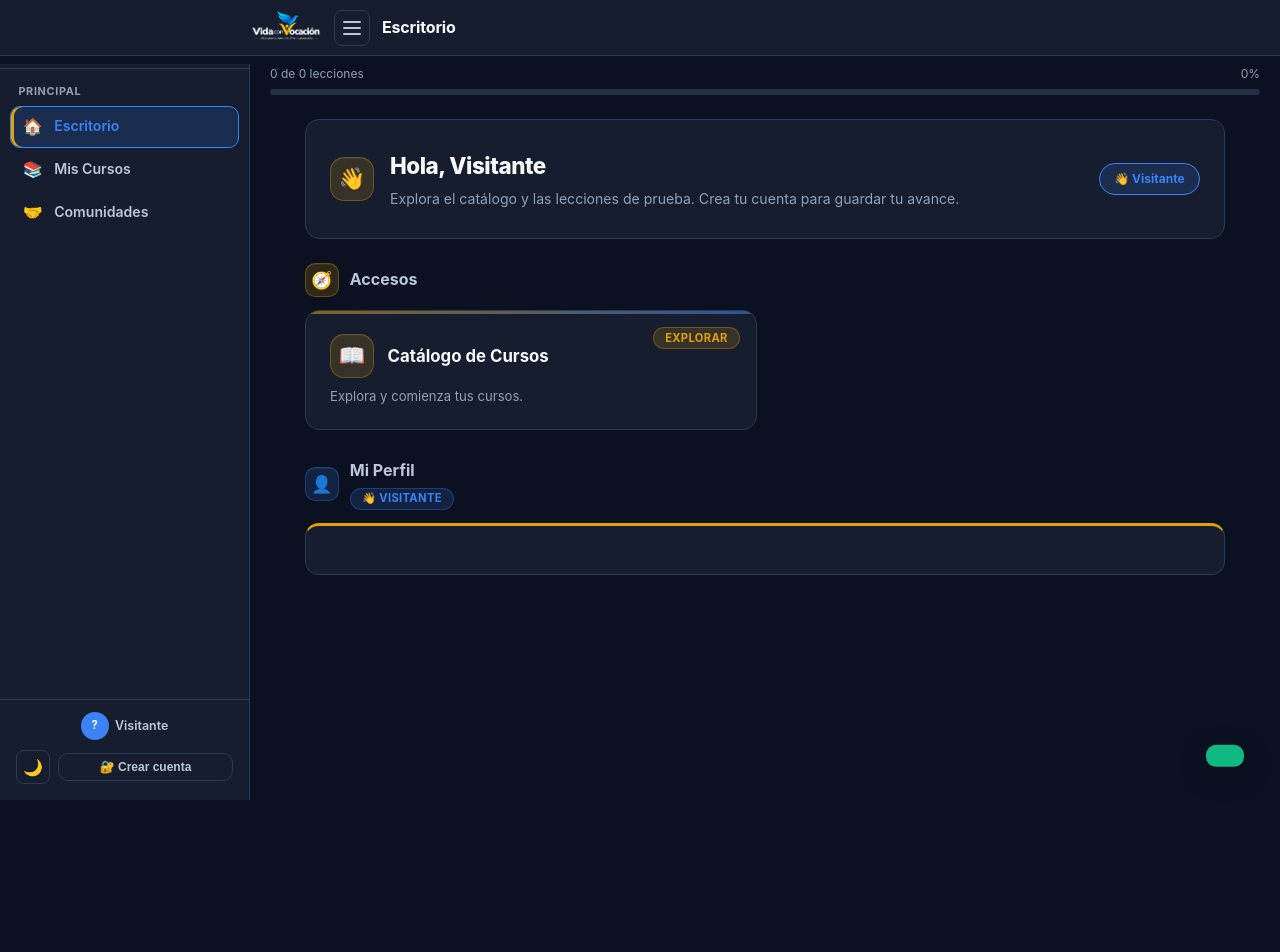
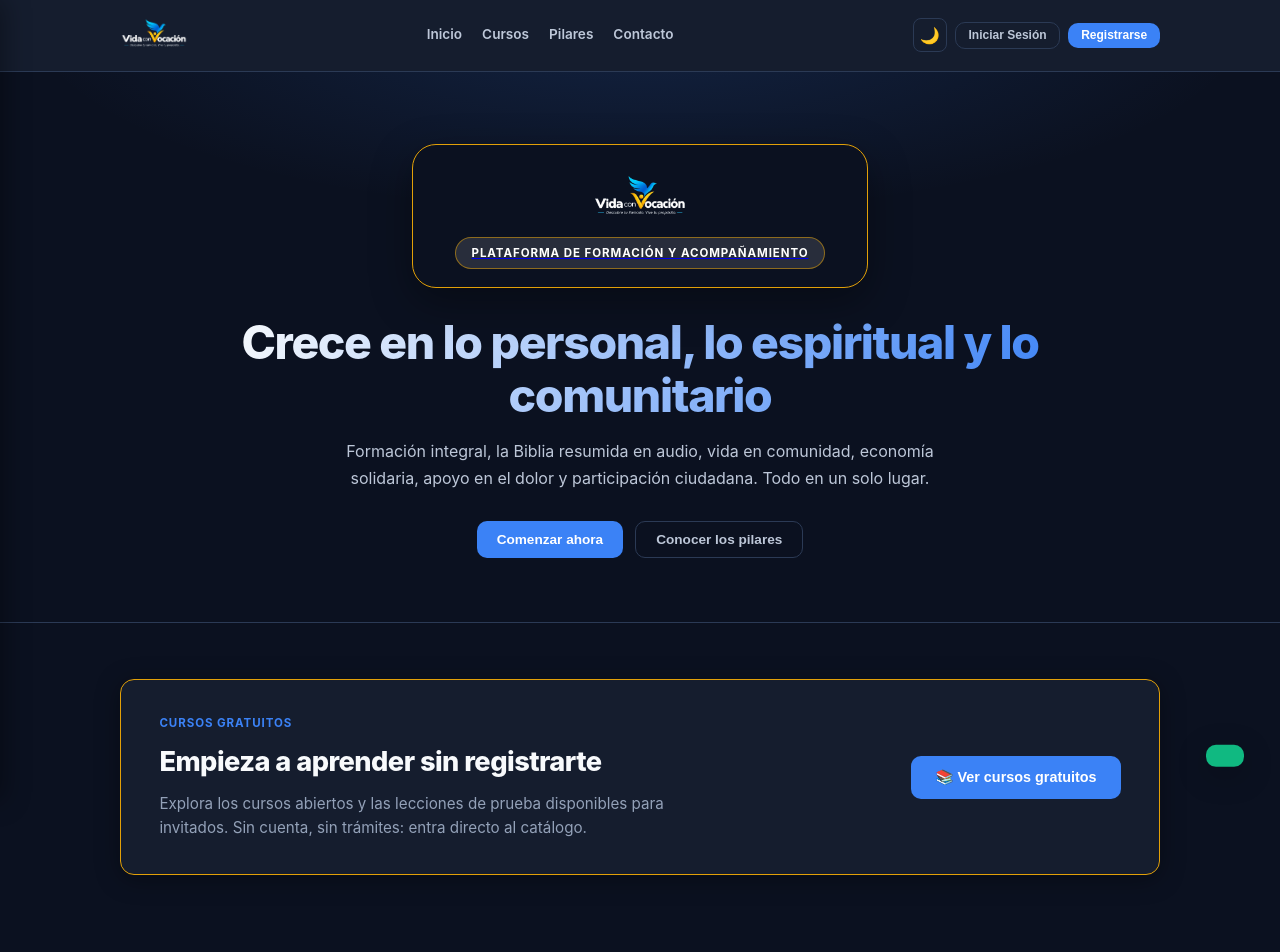
Before and after one commit to convocacion-sudo/VCONV, a plain HTML site: page public/index.html in a window 1280 px wide. Shown: the top 952 px of the page. Before the commit the page ends 800 px from the top, so only its background shows below. Drawn offline with nearby package versions, Linux system fonts and the light colour scheme; no server answers.

Commit message:
feat: acceso directo al catalogo de cursos gratuitos desde la landing
El visitante deja de ser redirigido al Escritorio de invitado: la landing se mantiene visible y el boton/enlaces 'Cursos' abren el catalogo publico en modo estudiante (solo lectura).

```diff
--- a/public/core/app.js
+++ b/public/core/app.js
@@ -169,6 +169,25 @@
     if (authSc) authSc.classList.remove('show');
     var portal = $('portalScreen');
     if (portal) portal.style.display = '';
+  }
+  // Acceso directo de la landing page a los cursos: abre el catálogo público
+  // SIN pasar por el Escritorio de invitado. Los visitantes (modo local de
+  // solo lectura, sin sesión de Firebase) entran en modo estudiante sobre el
+  // catálogo; las cuentas registradas vuelven a su app en la vista de cursos.
+  function showGuestCatalog() {
+    // La sesión de Firebase aún se está resolviendo (arranque pendiente): se
+    // deja la landing en pantalla y se abre el catálogo apenas concluya.
+    if (isAnon && !appStarted) {
+      openCatalogPending = true;
+      return;
+    }
+    showApp();
+    if (isAnon) {
+      mode = 'estudiante';
+      V.mode = mode;
+      localStorage.setItem('vconv_mode', 'estudiante');
+    }
+    setMode(mode);
   }
   function openAuth(tab) {
     if (tab) setAuthTab(tab);
@@ -981,6 +1000,10 @@
   // solo se refresca la UI sin volver a vincular eventos ni inicializar
   // módulos.
   var appStarted = false;
+  // Un visitante tocó "Cursos gratuitos" durante el arranque (aún sin sesión
+  // resuelta en Firebase): al montar la app se abre el catálogo en vez de
+  // quedarse en la landing.
+  var openCatalogPending = false;
   function startApp(rol) {
     userRole = rol;
     V.userRole = rol;
@@ -1000,7 +1023,6 @@
     else if (rol === 'superadmin') mode = 'gestor';
     localStorage.setItem('vconv_mode', mode);
 
-    showApp();
     applyTheme();
     applyFont();
     if (isAnon) setupGuestChip(currentUser); else setupUserChip(currentUser);
@@ -1009,14 +1031,46 @@
     if (localStorage.getItem('vconv_sidebar') === 'collapsed') updateSidebarCollapsed(true);
 
     if (appStarted) {
-      refreshAuthUi();
+      // Identidad ya montada: si sigue siendo visitante (modo local) se
+      // conserva la landing page visible; si ya es una cuenta registrada se
+      // refresca la UI y se muestra su escritorio.
+      if (isAnon) {
+        if (openCatalogPending) {
+          openCatalogPending = false;
+          showApp();
+        } else {
+          $('appRoot').style.display = 'none';
+          var pwPortal = $('portalScreen');
+          if (pwPortal) pwPortal.style.display = '';
+        }
+      } else {
+        refreshAuthUi();
+      }
       return;
     }
     appStarted = true;
     bindEvents();
     $('modeAdmin').style.display = userRole === 'superadmin' ? '' : 'none';
     setMode(mode);
-    goDashboard();
+
+    // Visitante sin sesión: se MANTIENE la landing page principal; NO hay
+    // redirección automática al Escritorio de invitado. El shell de la app
+    // queda montado en segundo plano (eventos + suscripciones del catálogo)
+    // para que el acceso "Cursos gratuitos" abra el catálogo al instante.
+    if (isAnon) {
+      if (openCatalogPending) {
+        openCatalogPending = false;
+        showApp();
+      } else {
+        $('appRoot').style.display = 'none';
+        $('authScreen').classList.remove('show');
+        var anonPortal = $('portalScreen');
+        if (anonPortal) anonPortal.style.display = '';
+      }
+    } else {
+      showApp();
+      goDashboard();
+    }
 
     // Initialize modules
     if (V._modules) {
@@ -1122,6 +1176,7 @@
   V.showRedGlobal = showRedGlobal;
   V.showPortal = showPortal;
   V.showPublicPortal = showPublicPortal;
+  V.showGuestCatalog = showGuestCatalog;
   V.showApp = showApp;
   V.openAuth = openAuth;
   V.closeAuth = closeAuth;
--- a/public/data/content.json
+++ b/public/data/content.json
@@ -9,9 +9,15 @@
       "ctaPrimary": "Comenzar ahora",
       "ctaPrimaryTarget": "register",
       "ctaSecondary": "Conocer los pilares",
-      "ctaSecondaryTarget": "blocks"
+      "ctaSecondaryTarget": "blocks",
+      "ctaCourses": "📚 Ver cursos gratuitos"
     },
     "sections": {
+      "courses": {
+        "eyebrow": "Cursos gratuitos",
+        "title": "Empieza a aprender sin registrarte",
+        "subtitle": "Explora los cursos abiertos y las lecciones de prueba disponibles para invitados. Sin cuenta, sin trámites: entra directo al catálogo."
+      },
       "blocks": {
         "eyebrow": "Pilares",
         "title": "Nuestros pilares institucionales",
--- a/public/index.html
+++ b/public/index.html
@@ -638,6 +638,7 @@
         <a class="portal-brand" href="index.html"><img src="/logo.png" alt="Vida con Vocación" class="app-logo"></a>
         <nav class="portal-links" id="portalNav">
           <a href="#portalInicio">Inicio</a>
+          <a href="#portalCourses" class="portal-courses-go">Cursos</a>
           <a href="#portalBlocks">Pilares</a>
           <a href="#portalContact">Contacto</a>
         </nav>
@@ -660,6 +661,7 @@
       </div>
       <nav class="portal-sidebar-links" id="portalSidebarNav">
         <a href="#portalInicio">Inicio</a>
+        <a href="#portalCourses" class="portal-courses-go">Cursos</a>
         <a href="#portalBlocks">Pilares</a>
         <a href="#portalContact">Contacto</a>
       </nav>
@@ -685,6 +687,17 @@
             <button type="button" class="btn btn-primary" id="portalCtaPrimary"></button>
             <button type="button" class="btn btn-outline" id="portalCtaSecondary"></button>
           </div>
+        </div>
+      </section>
+
+      <section class="portal-section portal-courses" id="portalCourses">
+        <div class="portal-courses-card">
+          <div class="portal-courses-info">
+            <span class="portal-eyebrow" id="coursesEyebrow"></span>
+            <h2 id="coursesTitle"></h2>
+            <p id="coursesSubtitle"></p>
+          </div>
+          <button type="button" class="btn btn-primary portal-courses-btn" id="portalCtaCourses">📚 Ver cursos gratuitos</button>
         </div>
       </section>
 
--- a/public/modules/portal/portal.css
+++ b/public/modules/portal/portal.css
@@ -168,6 +168,32 @@ html { scroll-behavior: smooth; }
   color: var(--bloc, var(--accent)); background: var(--bg-tertiary);
 }
 
+/* ── CURSOS GRATUITOS (tarjeta de acceso directo) ─────── */
+.portal-courses-card {
+  display: flex; align-items: center; justify-content: space-between; gap: 2rem;
+  padding: 2.1rem 2.4rem;
+  background: linear-gradient(135deg, var(--bg-card), var(--bg-secondary));
+  border: 1px solid var(--gold); border-radius: var(--radius-lg);
+  box-shadow: var(--shadow);
+  transition: transform var(--transition), border-color var(--transition);
+}
+.portal-courses-card:hover {
+  transform: translateY(-3px);
+  border-color: var(--gold);
+  box-shadow: 0 16px 40px rgba(226, 160, 8, 0.14);
+}
+.portal-courses-info { max-width: 560px; }
+.portal-courses-info .portal-eyebrow { margin-bottom: 0.5rem; }
+.portal-courses-info h2 {
+  font-size: clamp(1.2rem, 2.6vw, 1.7rem); font-weight: 800;
+  letter-spacing: -0.02em; margin-bottom: 0.5rem; color: var(--text-primary);
+}
+.portal-courses-info p { color: var(--text-muted); font-size: 0.95rem; line-height: 1.6; }
+.portal-courses-btn {
+  flex-shrink: 0; font-size: calc(0.9rem * var(--font-scale));
+  padding: 0.8rem 1.5rem; border-radius: var(--radius);
+}
+
 /* ── CONTACTO ─────────────────────────────────────────── */
 .portal-contact { border-top: 1px solid var(--border); background: var(--bg-secondary); max-width: none; }
 .portal-contact-grid {
@@ -213,4 +239,6 @@ html { scroll-behavior: smooth; }
   .portal-section { padding: 2.5rem 1rem; }
   .portal-contact-grid { grid-template-columns: 1fr; gap: 1.5rem; }
   .portal-blocks { grid-template-columns: 1fr; }
+  .portal-courses-card { flex-direction: column; align-items: flex-start; gap: 1.1rem; padding: 1.6rem 1.4rem; }
+  .portal-courses-btn { width: 100%; }
 }
--- a/public/modules/portal/portal.js
+++ b/public/modules/portal/portal.js
@@ -107,6 +107,7 @@
     var p = data.portal || {};
     var hero = p.hero || {};
     var sections = p.sections || {};
+    var coursesSec = sections.courses || {};
     var blocksSec = sections.blocks || {};
     var contactSec = sections.contact || {};
     var contact = data.contact || {};
@@ -119,6 +120,11 @@
     setText('portalHeroSubtitle', hero.subtitle);
     setText('portalCtaPrimary', hero.ctaPrimary);
     setText('portalCtaSecondary', hero.ctaSecondary);
+
+    setText('coursesEyebrow', coursesSec.eyebrow);
+    setText('coursesTitle', coursesSec.title);
+    setText('coursesSubtitle', coursesSec.subtitle);
+    setText('portalCtaCourses', hero.ctaCourses);
 
     setText('blocksEyebrow', blocksSec.eyebrow);
     setText('blocksTitle', blocksSec.title);
@@ -243,6 +249,17 @@
     return !!(V.auth && V.auth.currentUser);
   }
 
+  // Acceso destacado de la landing a los cursos gratuitos del catálogo:
+  // el botón de la tarjeta y los enlaces de navegación abren el catálogo
+  // público directamente (visitante: solo lectura; cuenta: su vista de
+  // cursos) sin redirigir al Escritorio de invitado.
+  function goCourses() {
+    closeSidebar();
+    if (typeof V.showGuestCatalog === 'function') { V.showGuestCatalog(); return; }
+    if (hasRealSession()) { V.showApp(); return; }
+    V.openAuth('login');
+  }
+
   function bindPortalEvents() {
     var themeBtn = $('portalThemeToggle');
     if (themeBtn) themeBtn.addEventListener('click', togglePortalTheme);
@@ -297,6 +314,18 @@
       });
     }
 
+    // Acceso directo a los cursos gratuitos: el botón de la tarjeta destacada
+    // y los enlaces de navegación (escritorio + móvil) abren el catálogo
+    // público sin disparar la sesión anónima ni errores de permisos.
+    var coursesCta = $('portalCtaCourses');
+    if (coursesCta) coursesCta.addEventListener('click', goCourses);
+    document.querySelectorAll('.portal-courses-go').forEach(function (link) {
+      link.addEventListener('click', function (e) {
+        e.preventDefault();
+        goCourses();
+      });
+    });
+
     var form = $('contactForm');
     if (form) form.addEventListener('submit', handleContactSubmit);
     CONTACT_FIELDS.forEach(function (id) {
```
